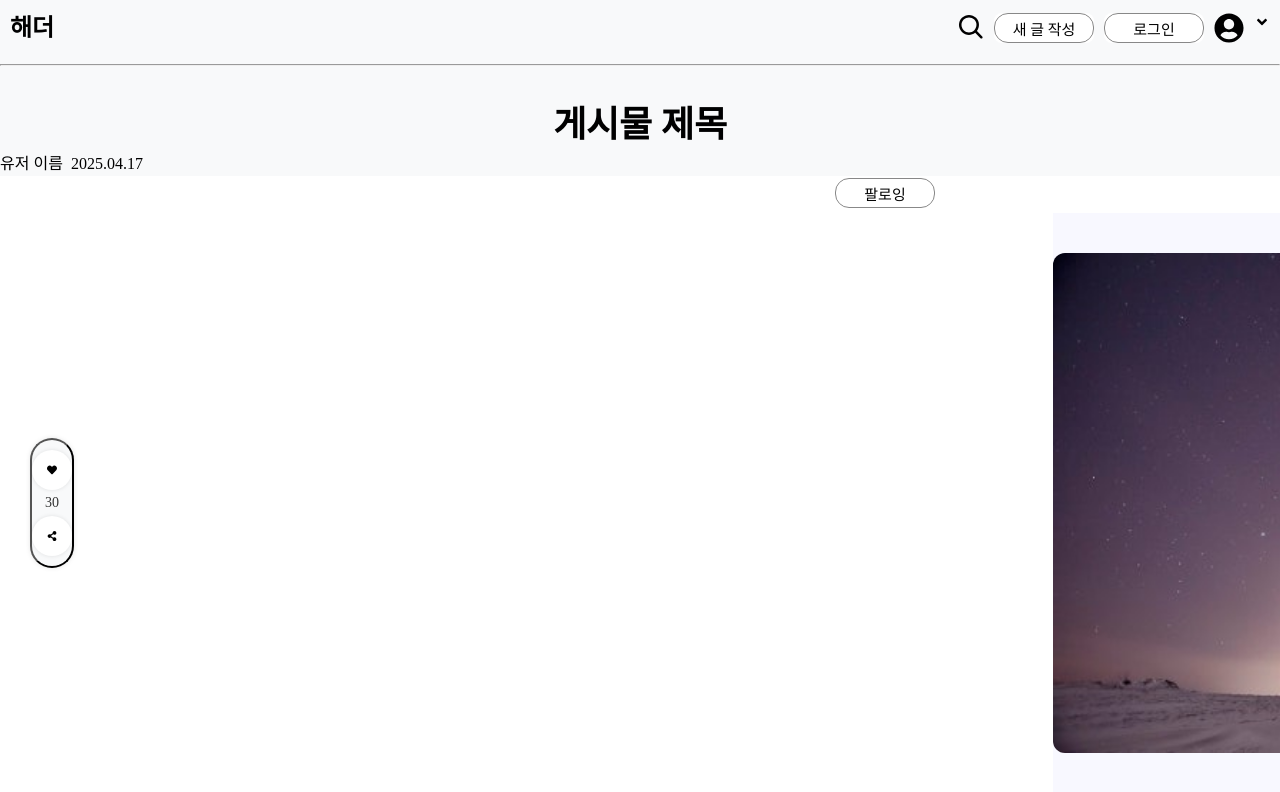
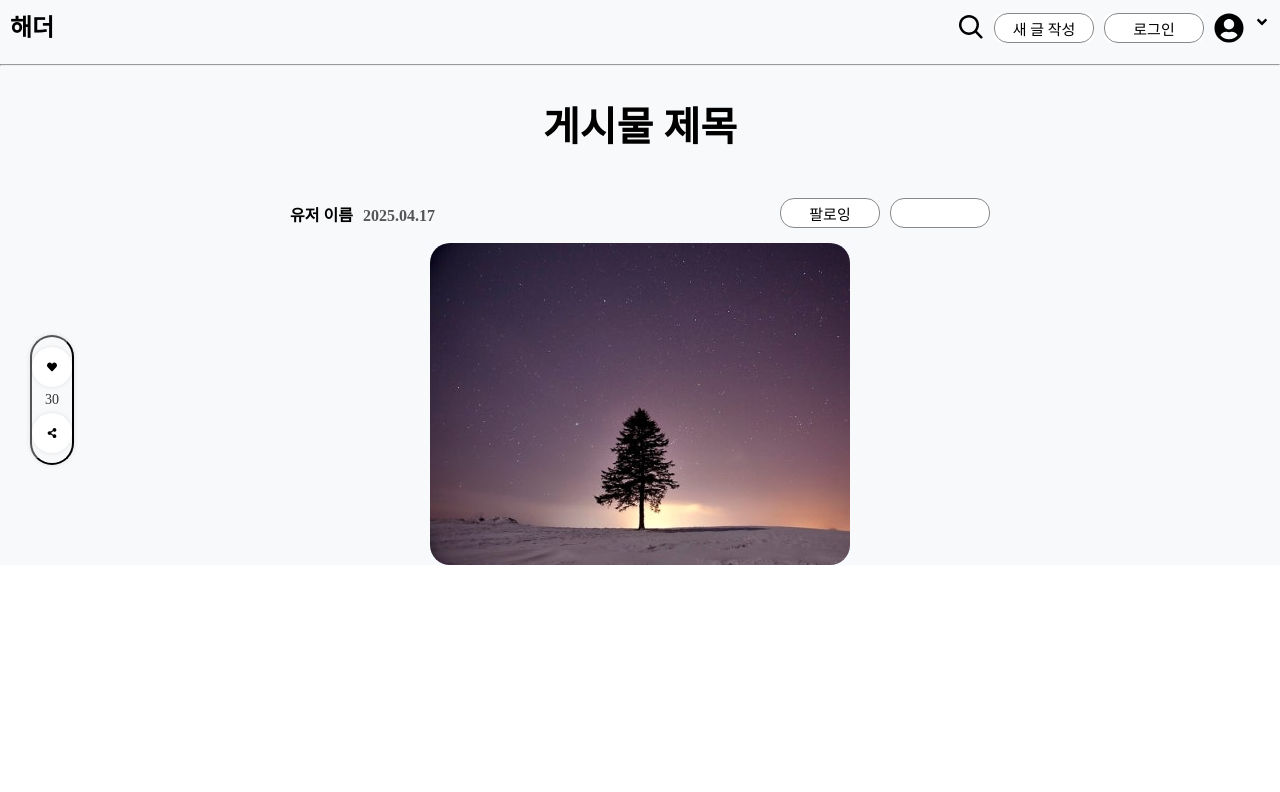
Before and after one commit to kokeoung/FE-Banana, a React (Vite) app: page /read in a window 1280 px wide. Shown: the top 792 px of the page. Built offline with nearby package versions, Linux system fonts and the light colour scheme.

Commit message:
read페이지 완성

```diff
--- a/src/pages/ReadPage/ReadPage.css
+++ b/src/pages/ReadPage/ReadPage.css
@@ -1,63 +1,128 @@
+/* 제목 정렬 */
+.post-detail-content {
+  display: flex;
+  justify-content: center;
+  align-items: center;
+  text-align: center;
+  margin-bottom: 40px;
+}
+.post-title {
+  font-size: 2.5rem;
+  font-weight: bold;
+  text-align: center;
+}
 
-.post-detail{
-  background-color: rgb(248, 249, 250) ;
+/* 유저 정보 + 버튼 묶음 */
+.user-info-wrapper {
+  display: flex;
+  justify-content: center;
+  margin: 20px 0;
 }
-.post-detail-content{
-  font-size: 2.25rem;
-  line-height: 1.5;
-  letter-spacing: -0.004em;
-  margin-top: 0;
-  font-weight: 800;
-  color: black;
-  text-align: center;
-  background-color: rgb(248, 249, 250) ;
+.user-info {
+  display: flex;
+  align-items: center;
+  gap: 16px;
+  flex-wrap: wrap;
+}
+.username {
+
+  font-weight: bold;
 
 }
-.post-information{
-  text-align: center;
+.date {
+  color: #555;
+
+}
+.user-right {
+  display: flex;
+  align-items: center;
+  gap: 10px;
+}
+
+.post-section {
+  display: flex;
+  flex-direction: column;
+  align-items: center; /* 이미지 중앙 정렬 */
+  margin-top: 40px;
+  position: relative;
+}
+
+.post-meta {
+  width: 100%;
+  max-width: 700px;
+  display: flex;
+  justify-content: space-between; /* 좌우 정렬 */
+  align-items: center;
+  margin-bottom: 10px;
+}
+
+.user-info-box {
+  display: flex;
+  gap: 10px;
+  font-weight: bold;
+  font-size: 16px;
+}
 
 
+.btn-group {
+  display: flex;
+  gap: 10px;
 }
-.username{
-  text-align: left;
 
+.follow-btn,
+.heart-btn {
+  background-color: white;
+  border: 1px solid #ccc;
+  border-radius: 8px;
+  padding: 5px 10px;
+  cursor: pointer;
+}
+
+/* 이미지 중앙 */
+.cord-area {
+  display: flex;
+  justify-content: center;
+  align-items: center;
+  background-color: #f8f8ff;
+
+}
+/* 이미지 wrapper는 기준점 역할 */
+.image-wrapper {
+  position: relative;
+  display: flex;
+  justify-content: center;
+  align-items: center;
+  width: 100%;
 
 }
 
-.user-info{
+/* 이미지 위에 겹치는 유저 정보 박스 */
+.user-info-overlay {
+  width: 100%;
+  max-width: 600px;
+  margin-bottom: 16px;
   display: flex;
+  justify-content: space-between;
+  padding: 0 20px;
+}
 
-
+/* 이미지 자체 */
+.read-img1 {
+  display: block;
+  max-width: 600px;
   width: 100%;
 
-}
-.flow-btn{
-  position: fixed;
+  border-radius: 20px;
 
-  left: 65%;
-  padding: 2px 3px;
-  border: none;
-  border-radius: 8px;
-  background-color: #fff;
-  cursor: pointer;
-  justify-content: space-between;
-
-
-}
-.heart-btn{
-  left: 82%;
-  position: fixed;
-
-  justify-items: right;
-  padding: 2px 3px;
-  border: none;
-  border-radius: 8px;
-  background-color: #fff;
-  cursor: pointer;
 }
 
 
-.btn-icon-panel{
+/* 버튼 패널 (고정 위치) */
+.btn-icon-panel {
+  position: fixed;
+  left: 30px;                      /* 왼쪽에서 30px 떨어진 위치 */
+  top: 50%;                        /* 화면 높이의 50% 지점 */
+  transform: translateY(-50%);     /* 자기 높이의 절반만큼 위로 이동 (정중앙) */
 
   background-color: #f8f9fa;
   border-radius: 30px;
@@ -67,11 +132,10 @@
   align-items: center;
   gap: 5px;
   box-shadow: 0 0 5px rgba(0,0,0,0.1);
+  z-index: 10;
+}
 
 
-  left: 30px;
-  position: fixed;
-}
 .btn-icon-Wrapper{
   background-color: white;
   border-radius: 50%;
@@ -93,39 +157,3 @@
   font-size: 14px;
   color: #333;
 }
-.body-cord{
-  background-color: white;
-  border-radius: 20px;
-  padding: 40px;
-
-  display: flex;
-  justify-content: center;
-  align-items: center;
-}
-
-.cord-area{
-  display: flex;
-
-  justify-content: center;
-  align-items: center;
-  min-height:auto;
-  background-color: #f8f8ff;
-}
-
-.image-wrapper{ /*div*/
-  display:flex ;
-  justify-content: center;
-  align-items: center;
-  margin:auto;
-  padding: 40px 0;
-}
-
-.read-img1{  /*img*/
-  display: flex;
-  width: 600px;
-  justify-content: center;
-  align-items: center;
-  height: 500px;
-  border-radius: 12px;
-  left: 50%;
-}
--- a/src/pages/ReadPage/index.jsx
+++ b/src/pages/ReadPage/index.jsx
@@ -27,34 +27,33 @@ export default function ReadPage(){
       <div className='title'>
         <title>게시물 읽기</title>
       </div>
-      <div className='post-medle-title'>
-        <h2> </h2>
-      </div>
+
       <div className='post-thumbnail'>
         <img />
       </div>
     </div>
     {/* ////////////////////////////////////// */}
     <div className='post-detail-content'>
-        <p>게시물 제목</p>
+        <h2 className='post-title'>게시물 제목</h2>
     </div>
-    <div className='post-information'>
+    <div className="post-section">
+  <div className="post-meta">
+    <div className="user-info-box">
+      <span className="username">유저 이름</span>
+      <span className="date">{formatted}</span>
+    </div>
+    <div className="btn-group">
+      <Button className="follow-btn" size="m" value="팔로잉" />
+      <Button className="heart-btn" size="m" />
+    </div>
+  </div>
 
-      <div className='user-info'>
-          <div className='username'>
-            <span>유저 이름</span>
-          </div>
-        <span>&nbsp;&nbsp;{formatted}</span>
-      </div>
-      <div className='flow-btn'>
-      <Button size={"m"} value="팔로잉" />
-      </div>
-      <div className='heart-btn'>
-      <Button size={"m"} className='btn-h2' />
+
       <section className='cord-area'>
       <div className='image-wrapper'>
         <img src={readImg}  className='read-img1'/>
       </div>
+      {/*버튼 영역*/ }
         <button className='btn-icon-panel'>
             <div className='btn-icon-Wrapper'>
               <FaHeart className='btn-icon' />
@@ -67,7 +66,7 @@ export default function ReadPage(){
 
       </section>
     </div>
-    </div>
+
     {/* ////////////////////////////////////// */}
   </section>
     </main>
```
